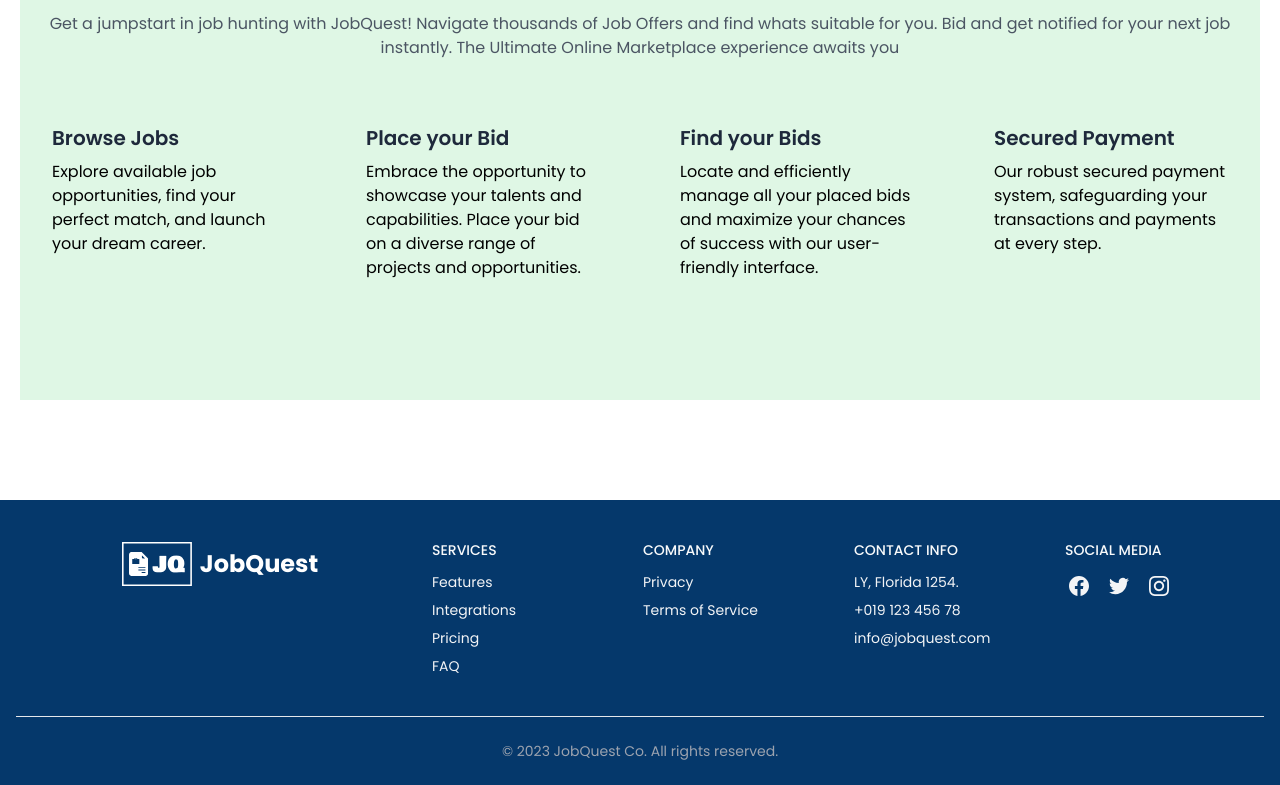
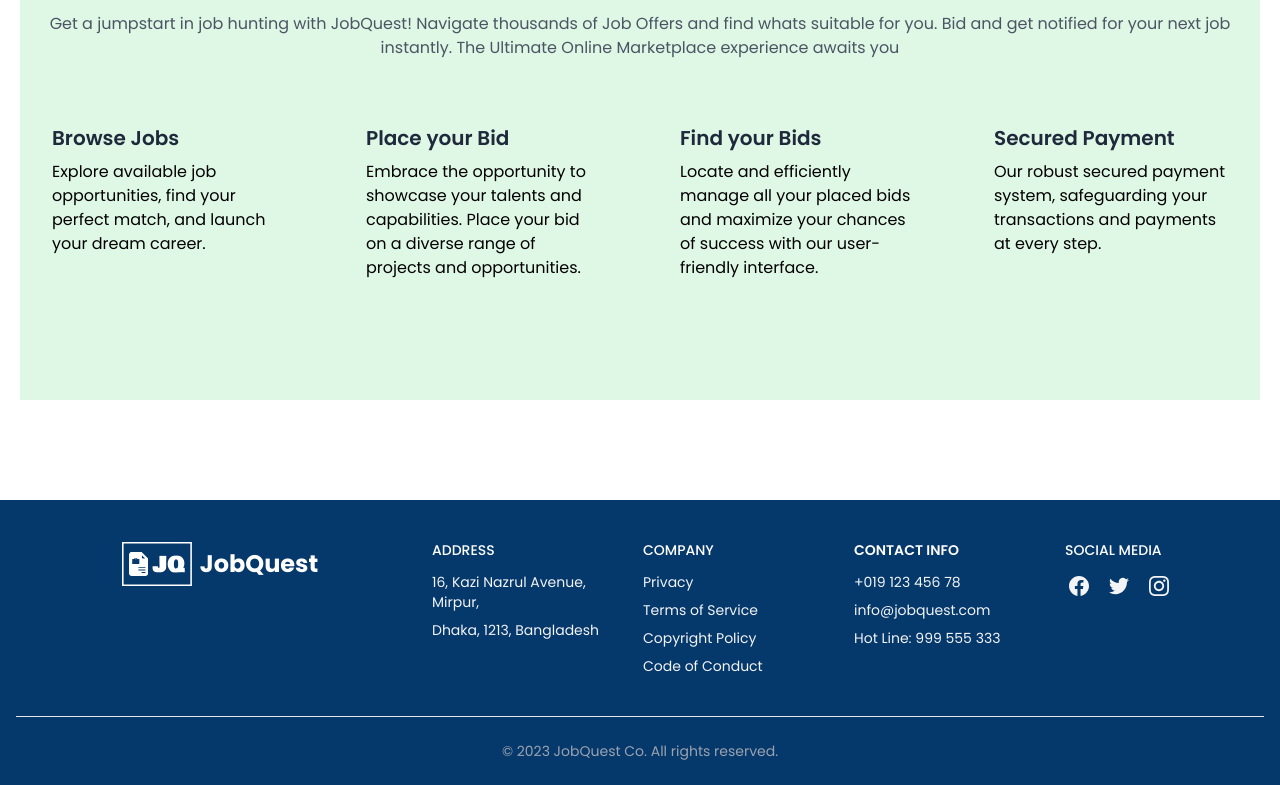
Before and after one commit to searchsakib/jobquery-client, a React (Vite) app: page / in a window 1280 px wide. Shown: the part 1755-2540 px from the top of the page. Built offline with nearby package versions, Linux system fonts and the light colour scheme.

Commit message:
address added in footer

```diff
--- a/src/components/Footer/Footer.jsx
+++ b/src/components/Footer/Footer.jsx
@@ -20,36 +20,22 @@ const Footer = () => {
           </div>
           <div className="grid grid-cols-2 text-sm gap-x-3 gap-y-8 lg:w-2/3 sm:grid-cols-4">
             <div className="space-y-3">
-              <h3 className="tracki uppercase text-gray-50 font-medium">
-                Services
-              </h3>
+              <h3 className="uppercase text-white font-medium">Address</h3>
               <ul className="space-y-2">
                 <li>
                   <a rel="noopener noreferrer" href="#">
-                    Features
+                    16, Kazi Nazrul Avenue, Mirpur,
                   </a>
                 </li>
                 <li>
                   <a rel="noopener noreferrer" href="#">
-                    Integrations
-                  </a>
-                </li>
-                <li>
-                  <a rel="noopener noreferrer" href="#">
-                    Pricing
-                  </a>
-                </li>
-                <li>
-                  <a rel="noopener noreferrer" href="#">
-                    FAQ
+                    Dhaka, 1213, Bangladesh
                   </a>
                 </li>
               </ul>
             </div>
             <div className="space-y-3">
-              <h3 className="tracki uppercase text-gray-50 font-medium">
-                Company
-              </h3>
+              <h3 className="uppercase text-white font-medium">Company</h3>
               <ul className="space-y-2">
                 <li>
                   <a rel="noopener noreferrer" href="#">
@@ -61,18 +47,23 @@ const Footer = () => {
                     Terms of Service
                   </a>
                 </li>
+                <li>
+                  <a rel="noopener noreferrer" href="#">
+                    Copyright Policy
+                  </a>
+                </li>
+                <li>
+                  <a rel="noopener noreferrer" href="#">
+                    Code of Conduct
+                  </a>
+                </li>
               </ul>
             </div>
             <div className="space-y-3">
-              <h3 className="uppercase text-gray-50 font-medium">
+              <h3 className="uppercase text-white font-semibold">
                 Contact Info
               </h3>
               <ul className="space-y-2">
-                <li>
-                  <a rel="noopener noreferrer" href="#">
-                    LY, Florida 1254.
-                  </a>
-                </li>
                 <li>
                   <a rel="noopener noreferrer" href="#">
                     +019 123 456 78
@@ -83,10 +74,15 @@ const Footer = () => {
                     info@jobquest.com
                   </a>
                 </li>
+                <li>
+                  <a rel="noopener noreferrer" href="#">
+                    Hot Line: 999 555 333
+                  </a>
+                </li>
               </ul>
             </div>
             <div className="space-y-3">
-              <div className="uppercase text-gray-50 font-medium">
+              <div className="uppercase text-white font-medium">
                 Social media
               </div>
               <div className="flex justify-start space-x-3">
```
